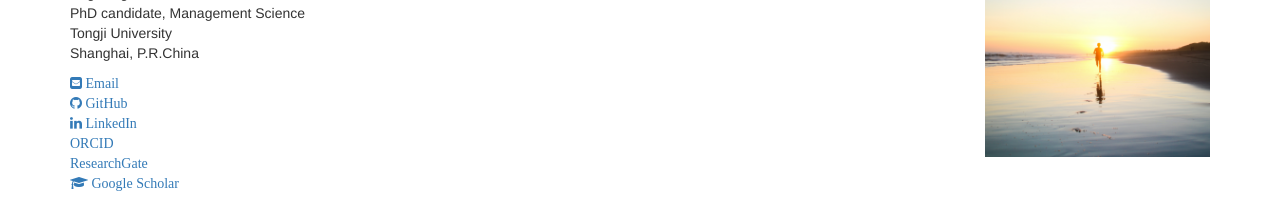
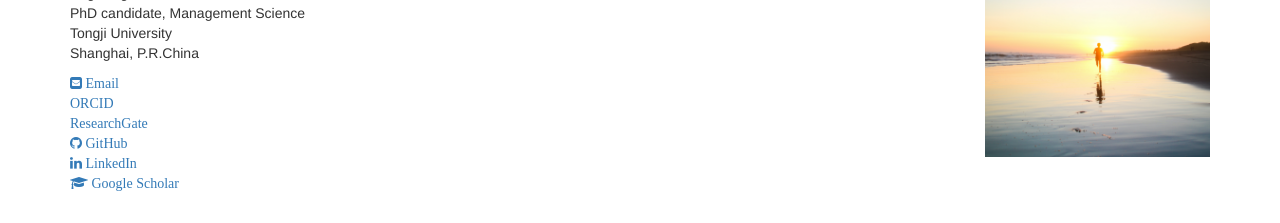
Before and after one commit to wantwan/wantwan.github.io, a plain HTML site: page index.html in a window 1280 px wide. Shown: the part 138-361 px from the top of the page. Drawn offline with nearby package versions, Linux system fonts and the light colour scheme.

Commit message:
Update index.html

```diff
--- a/index.html
+++ b/index.html
@@ -62,10 +62,10 @@
             <!-- Links on the Sidebar -->
             <div style="margin-top:1%">
 		<dd><a href="mailto:zingwang@foxmail.com" target="_blank" class="fa fa-envelope-square"> Email</a></dd>
+		<dd><a href="http://orcid.org/0000-0003-0224-6461" target="_blank" class="fa fa-orcid"> ORCID</a></dd>
+		<dd><a href="http://www.researchgate.net/profile/Wan-Wang-17" target="_blank" class="fa fa-researchgate"> ResearchGate</a></dd>
 		<dd><a href="https://github.com/wantwan" target="_blank" class="fa fa-github"> GitHub</a></dd>
 		<dd><a href="https://www.linkedin.com/in/wanvang" target="_blank" class="fa fa-linkedin"> LinkedIn</a></dd>
-		<dd><a href="http://orcid.org/0000-0003-0224-6461" target="_blank" class="fa fa-orcid"><i class="fa-brands fa-orcid"></i> ORCID</a></dd>
-		<dd><a href="http://www.researchgate.net/profile/Wan-Wang-17" target="_blank" class="fa fa-researchgate"><i class="fa-brands fa-researchgate"></i> ResearchGate</a></dd>
 		<dd><a href="https://scholar.google.com" target="_blank" class="fa fa-graduation-cap"> Google Scholar</a></dd>
             </div>
         </div>
```
